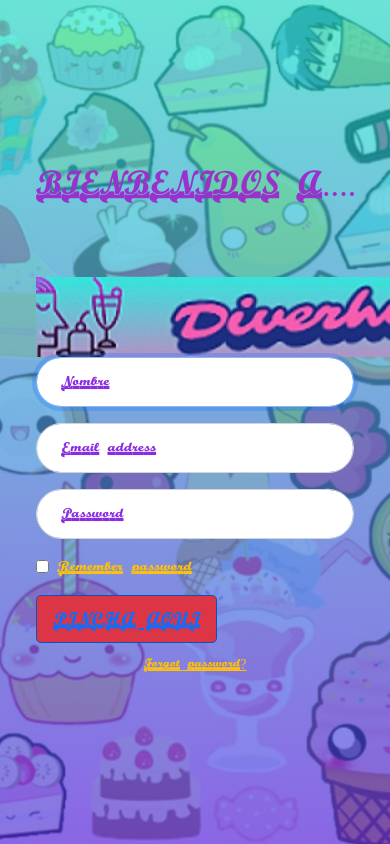
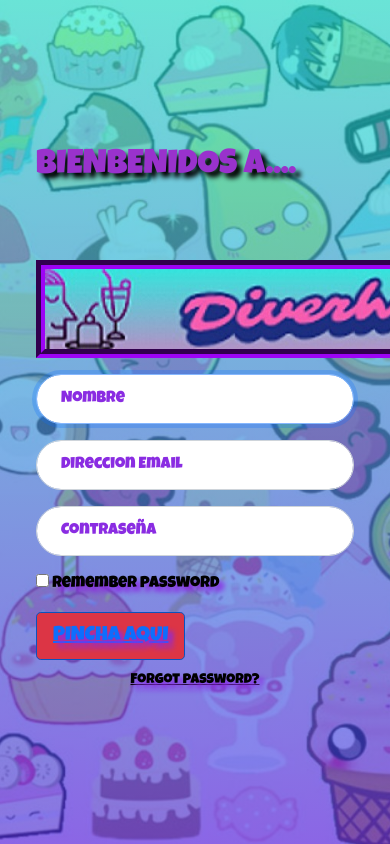
Before and after one commit to hitos-esther/LM, a plain HTML site: page Tema6/Act6.3.html in a window 390 px wide. Shown: the top 844 px of the page. Drawn offline with nearby package versions, Linux system fonts and the light colour scheme.

Commit message:
actualizacion

```diff
--- a/Tema6/Act6-3.css
+++ b/Tema6/Act6-3.css
@@ -4,7 +4,7 @@
 }
 
 body {
-  font-family: 'Team Spirit NF';
+  font-family: 'LuckiestGuy';
   background-image: linear-gradient(rgba(26, 238, 210, 0.65), rgba(77, 49, 235, 0.65)), url(/Tema6/Act6.5/img/fondoComida.jpg);
   background-attachment: fixed;
   background-position: center;
@@ -25,11 +25,15 @@ body {
   background-color: rgba(255, 192, 203, 0.596);
   background-size: cover;
   background-position: center;
-  border: 100px double rgb(103, 2, 161);
+  border: 80px double rgb(103, 2, 161);
 }
-
+.logo{
+  border:9px groove rgb(103, 2, 161);
+  background-position: center;
+}
 .login-heading {
   color: darkorchid;
+  text-shadow: 5px 5px 5px rgb(0, 0, 0);
   background-repeat: no-repeat;
   font-display: 20px;
   padding-top: 10px;
@@ -47,6 +51,7 @@ body {
 .form-label-group {
   position: relative;
   margin-bottom: 1rem;
+  margin-top: 1rem;
 }
 
 .form-label-group>input, .form-label-group>label {
@@ -103,6 +108,16 @@ body {
   font-size: 12px;
   color: rgb(68, 20, 20);
 }
+.custom-control-label, .small{
+  font-family: 'LuckiestGuy';
+  color: black;
+  text-shadow: 5px 5px 5px blueviolet;
+}
+.btn{
+  font-family: 'LuckiestGuy';
+  color: black;
+  text-shadow: 5px 5px 5px blueviolet;
+}
 
 /* Fallback for Edge
   -------------------------------------------------- */
@@ -129,6 +144,6 @@ body {
   }
 }
 @font-face {
-  font-family:'Team Spirit NF';
-  src: url(/Tema6/bootstrap-5.0.0-beta1-dist/font/TeamSpiritNF.ttf);
+  font-family:'LuckiestGuy';
+  src: url(/Tema6/bootstrap-5.0.0-beta1-dist/font/LuckiestGuy.ttf);
 }
--- a/Tema6/Act6-4.css
+++ b/Tema6/Act6-4.css
@@ -6,44 +6,46 @@
 *
 */
 body {
-  font-family: 'Lora';
+  font-family: 'LuckiestGuy';
   background-image: linear-gradient(rgba(26, 238, 210, 0.65), rgba(77, 49, 235, 0.65)), url(/Tema6/Act6.5/img/fondoComida.jpg);
   background-attachment: fixed;
   background-position: center;
   background-size: cover;
 }
 h1,h2{
-color:rgb(0, 5, 5);
-text-align: center;
-font-family: 'Raleway';
+  font-family: 'LuckiestGuy';
+  color: black;
+  text-shadow: 5px 5px 5px rgb(221, 18, 248);
 }
 h3{
-  color:rgb(3, 65, 65);
-  text-shadow: 10px 10px 15px rgb(3, 37, 37);
-  text-align: center;
-  font-family: 'Raleway';
+  color: black;
+  text-shadow: 5px 5px 5px rgb(221, 18, 248);
+  text-align: left;
+  font-family: 'LuckiestGuy';
   font-size: large;
+  margin-left: 40px;
+  margin-top: 0px;
 }
 img.align-self-start{
   align-items: center;
 }
 header{
   background-color: aqua;
-  border: 10px ridge rgb(0, 255, 255);
+  border: 10px ridge rgb(3, 116, 116);
   padding-top: 10px;
 }
 
 h4,
 h5,
 h6 {
-  font-family: 'Raleway';
+  font-family: 'LuckiestGuy';
 }
 .site-heading {
   margin-top: 5rem;
   margin-bottom: 5rem;
   text-transform: uppercase;
   line-height: 1;
-  font-family: 'Raleway';
+  font-family: 'LuckiestGuy';
 }
 .site-heading .site-heading-upper {
   display: block;
@@ -177,7 +179,7 @@ h6 {
   }
   .product-item .product-item-description {
       position: relative;
-      z-index: 1;
+      z-index: -1;
       margin-top: -3rem;
       max-width: 50vw
   }
@@ -249,7 +251,7 @@ h6 {
   background-size: cover;
   background-repeat: no-repeat;
   border: 10px ridge rgb(3, 116, 116);
-
+ padding-top: 0px;
 }
 #mainNav {
   background-color: rgba(15, 255, 243, 0.9);
@@ -269,3 +271,7 @@ h6 {
 #mainNav .navbar-nav .nav-item.active .nav-link {
   color: rgb(191, 0, 255);
 }
+@font-face {
+  font-family:'LuckiestGuy';
+  src: url(/Tema6/bootstrap-5.0.0-beta1-dist/font/LuckiestGuy.ttf);
+}
--- a/Tema6/Act6.3.html
+++ b/Tema6/Act6.3.html
@@ -19,33 +19,34 @@
             <div class="row">
               <div class="col-md-9 col-lg-8 mx-auto">
                 <h3 class="display-4 login-heading mb-4">Bienbenidos a....</h3>
-                  <img src="/Tema6/bootstrap-5.0.0-beta1-dist/imagenes/logo-rectang.jpg"><br>
+                  <img class="logo" src="/Tema6/bootstrap-5.0.0-beta1-dist/imagenes/logo-rectang.jpg">
+
                 <form>
                  <!-- <div class="form-group">
                     <label for="usr">Nombre </label>
                     <input type="text" class="form-control" id="usr">
                   </div>-->
                   <div class="form-label-group">
-                    <input type="text" id="usr" class="form-control" placeholder="Nombre" required autofocus>
+                    <input type="text" id="usr" class="form-control" placeholder="Introduce Nombre" required autofocus>
                     <label for="usr">Nombre </label>
                   </div>
                   <div class="form-label-group">
-                    <input type="email" id="inputEmail" class="form-control" placeholder="Email address" required autofocus>
-                    <label for="inputEmail">Email address</label>
+                    <input type="email" id="inputEmail" class="form-control" placeholder="introduce Email " required autofocus>
+                    <label for="inputEmail">Direccion Email</label>
                   </div>
 
                   <div class="form-label-group">
-                    <input type="password" id="inputPassword" class="form-control" placeholder="Password" required>
-                    <label for="inputPassword">Password</label>
+                    <input type="password" id="inputPassword" class="form-control" placeholder="Introduce Contraseña" required>
+                    <label for="inputPassword">Contraseña</label>
                   </div>
 
                   <div class="custom-control custom-checkbox mb-3">
                     <input type="checkbox" class="custom-control-input" id="customCheck1">
-                    <label class="custom-control-label text-warning" for="customCheck1">Remember password</label>
+                    <label class="custom-control-label " for="customCheck1">Remember password</label>
                   </div>
                   <button class="btn btn-lg btn-primary btn-block bg-danger text-uppercase font-weight-bold mb-2 active" type="submit"><a href="/Tema6/Act6.5/index6.4.html">PINCHA AQUI</a></button>
                   <div class="text-center">
-                    <a class="small text-warning" href="inputPassword">Forgot password?</a></div>
+                    <a class="small" href="inputPassword">Forgot password?</a></div>
                 </form>
               </div>
             </div>
--- a/Tema6/Act6.5/css/business-casual.css
+++ b/Tema6/Act6.5/css/business-casual.css
@@ -4,11 +4,11 @@
  * Licensed under MIT (https://github.com/StartBootstrap/startbootstrap-business-casual/blob/master/LICENSE)
  */
  @font-face {
-  font-family:'Team Spirit NF';
-  src: url(/Tema6/bootstrap-5.0.0-beta1-dist/font/TeamSpiritNF.ttf);
+  font-family:'';
+  src: url(/Tema6/bootstrap-5.0.0-beta1-dist/font/LuckiestGuy.ttf);
 }
 body {
-  font-family: 'Team Spirit NF';
+  font-family: 'LuckiestGuy';
   background-image: linear-gradient(rgba(26, 238, 210, 0.65), rgba(77, 49, 235, 0.65)), url(/Tema6/Act6.5/img/fondoComida.jpg);
   background-attachment: fixed;
   background-position: center;
@@ -21,7 +21,9 @@ h3,
 h4,
 h5,
 h6 {
-  font-family: 'Team Spirit NF';
+  font-family: 'LuckiestGuy';
+  color: black;
+  text-shadow: 5px 5px 5px black;
 }
 
 p {
@@ -29,7 +31,9 @@ p {
 }
 
 .text-faded {
-  color: rgba(255, 255, 255, 0.3);
+  font-family: 'LuckiestGuy';
+  color: black;
+  text-shadow: 5px 5px 5px black;
 }
 
 .site-heading {
```
Also changed, not shown: Tema6/Act6.4.html (+7 -7 lines), Tema6/Act6.5/css/business-casual.min.css.
